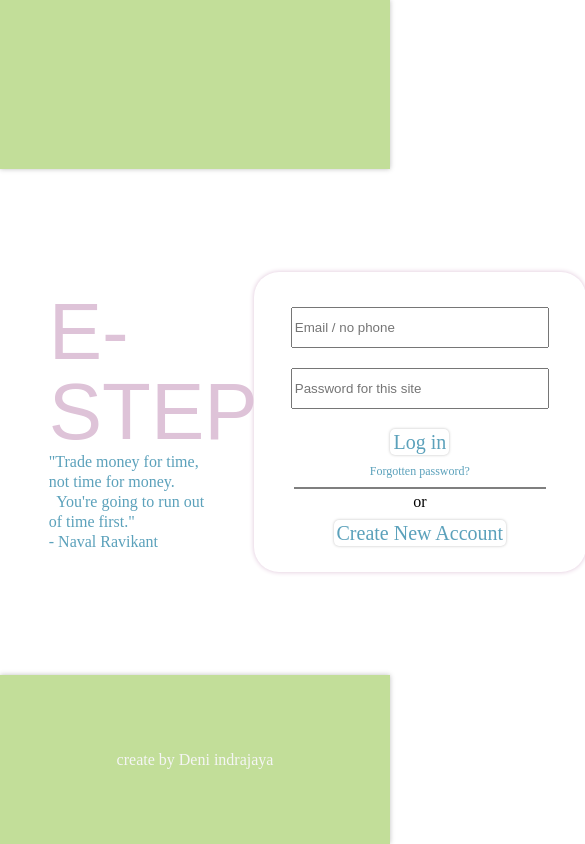
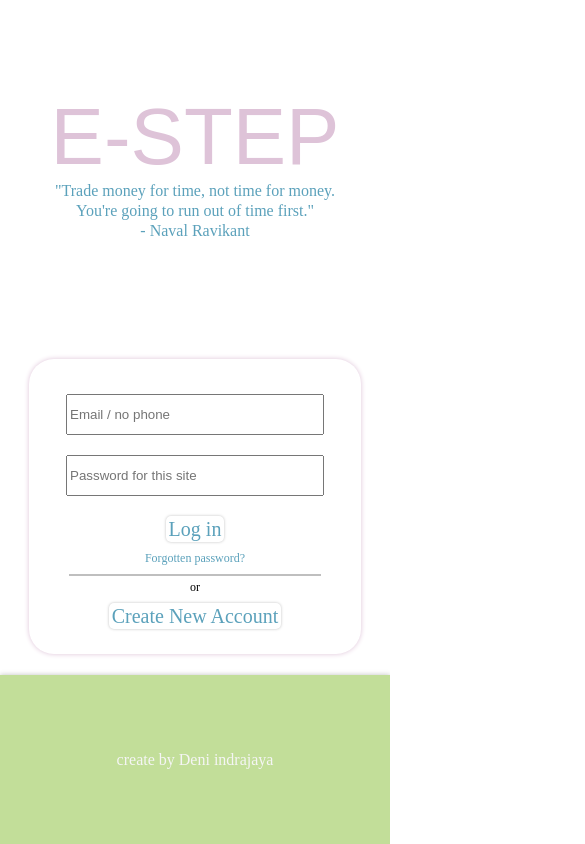
Before and after one commit to Denitmpgith/login, a plain HTML site: page index.html in a window 390 px wide. Shown: the whole page, 585 px wide, since content can reach past the window. Drawn offline with Linux system fonts and the light colour scheme; a web font is replaced by a local one.

Commit message:
124323112022

```diff
--- a/css/style.css
+++ b/css/style.css
@@ -12,7 +12,6 @@ nav {
   background-color: rgba(194, 222, 153);
 }
 .jumbotron {
-  height: 60vh;
   display: flex;
   justify-content: space-between;
   /* background-color: rgb(70, 39, 99); */
@@ -21,7 +20,7 @@ nav {
   display: flex;
   justify-content: center;
   align-items: center;
-  width: 65vw;
+  width: 55vw;
   /* background-color: rgb(90, 120, 239); */
 }
 .jumbotron .jl .jlc {
@@ -53,9 +52,9 @@ nav {
 
 .jumbotron .jr {
   display: flex;
-  justify-content: flex-start;
+  justify-content: center;
   align-items: center;
-  width: 35vw;
+  width: 45vw;
   /* background-color: rgb(127, 24, 27); */
 }
 .jumbotron .jr .form {
@@ -63,7 +62,6 @@ nav {
   justify-content: center;
   align-items: center;
   flex-direction: column;
-  list-style: none;
   padding: 3vh;
   border-radius: 25px;
   box-shadow: 0px 0px 5px #dec3d8;
@@ -94,11 +92,11 @@ nav {
 }
 .jumbotron .jr .form :nth-child(5) {
   width: 250px;
-  border: 1px solid rgb(0, 0, 0, 0.5);
+  border: 1px solid rgb(0, 0, 0, 0.25);
   margin: 10px 15px 5px 15px;
 }
 .jumbotron .jr .form :nth-child(6) {
-  font-size: 1rem;
+  font-size: 0.75rem;
   display: flex;
   justify-content: space-around;
   margin: 0px 15px 10px 15px;
@@ -131,8 +129,52 @@ nav {
   color: whitesmoke;
   text-decoration: none;
 }
-/* @media screen and (max-width: 768px) {
+@media screen and (max-width: 768px) {
+  nav {
+    height: 0;
+  }
+}
+
+@media screen and (max-width: 768px) {
+  .jumbotron .jl,
+  .jumbotron .jr {
+    display: flex;
+    justify-content: center;
+    height: 40vh;
+    width: 100vw;
+  }
+}
+@media screen and (max-width: 768px) {
+  .jumbotron .jl .jlc {
+    display: flex;
+    justify-content: center;
+    height: 40vh;
+    width: 100vw;
+  }
+}
+@media screen and (max-width: 768px) {
+  .jumbotron .jl .jlc h1 {
+    display: flex;
+    justify-content: space-evenly;
+    text-align: center;
+    height: 10vh;
+    width: 100vw;
+  }
+}
+@media screen and (max-width: 768px) {
+  .jumbotron .jl .jlc p {
+    display: flex;
+    justify-content: space-evenly;
+    text-align: center;
+    width: 100vw;
+  }
+}
+
+@media screen and (max-width: 768px) {
   .jumbotron {
-    flex-wrap: wrap;
+    display: flex;
+    justify-content: space-around;
+    align-items: center;
+    flex-direction: column;
   }
-} */
+}
--- a/index.html
+++ b/index.html
@@ -21,7 +21,7 @@
             <div class="jlc">
                 <h1>E-STEP</h1>
                 <p>"Trade money for time, not time for money.</p>
-                <p>&nbsp You're going to run out of time first."</p>
+                <p>You're going to run out of time first."</p>
                 <div class="pc">
                     <p> - Naval Ravikant</p>
                 </div>
```
